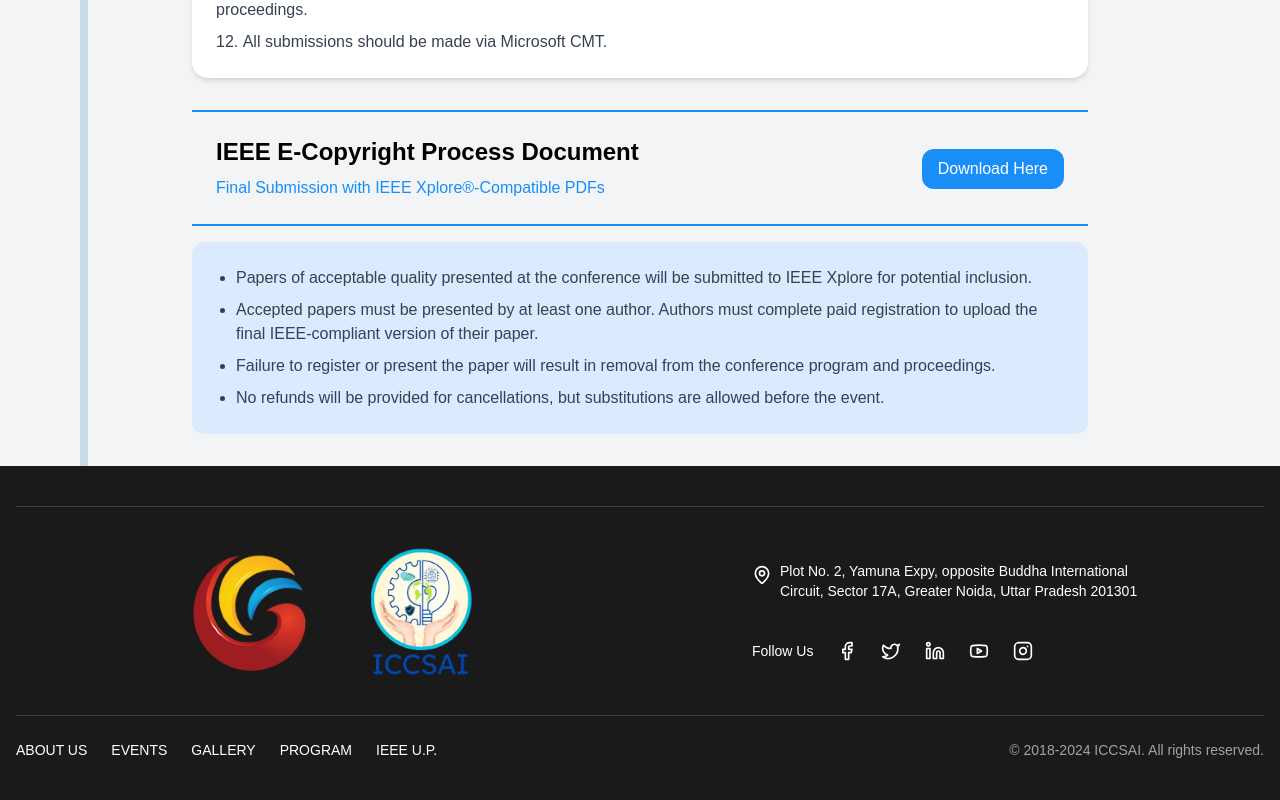
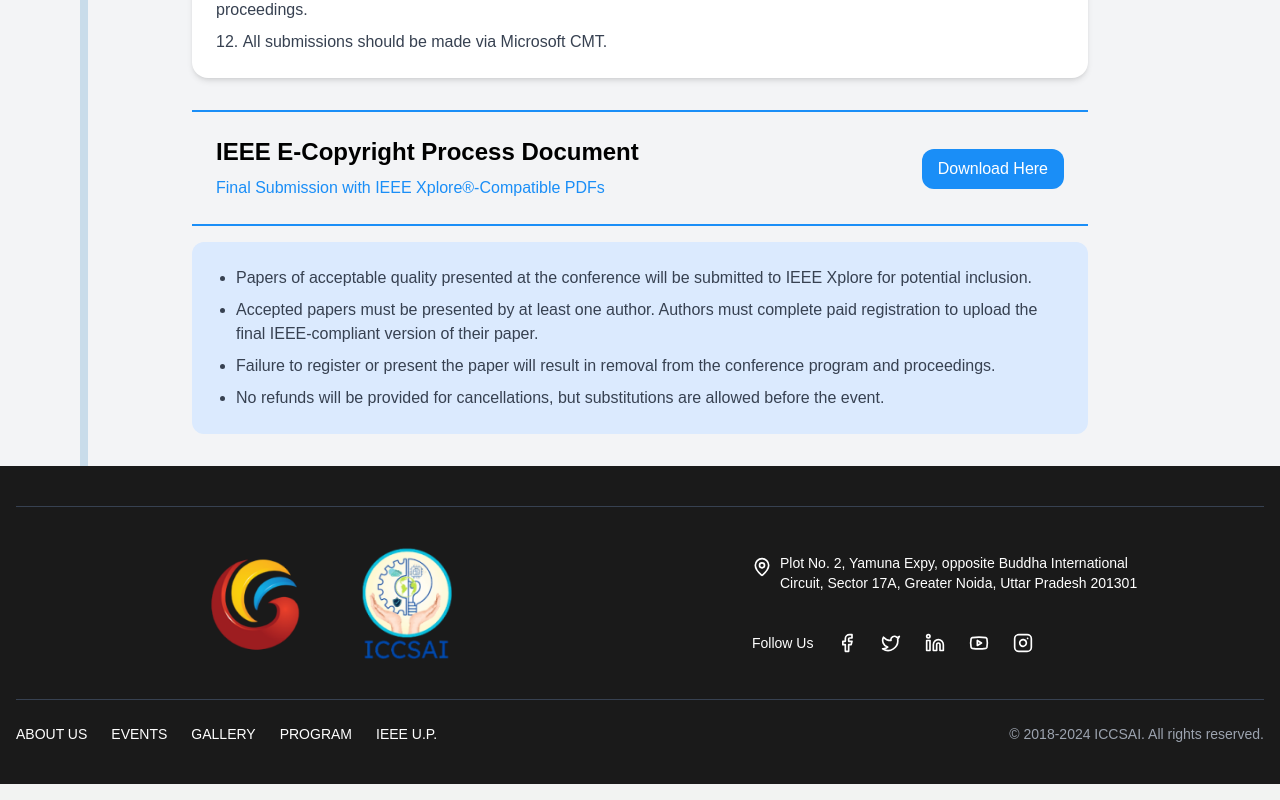
Before and after one commit to webdrave/WebWars_Webdrave, a Next.js app: page /guidelines in a window 1280 px wide. Shown: the part 1314-2114 px from the top of the page. Built offline with nearby package versions, Linux system fonts and the light colour scheme.

Commit message:
Fix Build Errors

```diff
--- a/src/app/guidelines/page.tsx
+++ b/src/app/guidelines/page.tsx
@@ -6,7 +6,7 @@ const Page = () => {
       {/* Left side line */}
       <div className="absolute -top-32 min-h-full bottom-0 left-2 md:left-4 lg:left-10 xl:left-20 border-[#C9DCEA] border-l-4 md:border-l-8 w-full"></div>
 
-      <h1 className="text-3xl md:text-5xl font-bold text-center mb-4">Author's Guidelines</h1>
+      <h1 className="text-3xl md:text-5xl font-bold text-center mb-4">Author&apos;s Guidelines</h1>
 
       <div className="max-w-4xl mx-auto">
         {/* Author's Guidelines */}
@@ -26,10 +26,10 @@ const Page = () => {
         {/* Paper Formatting Guidelines */}
         <div className="bg-white p-4 md:p-6 rounded-2xl shadow-md mt-6 md:mt-8">
           <ul className="list-decimal list-inside text-gray-700 space-y-2 text-sm md:text-base">
-            <li>Paper Size: US Letter (8.5" x 11").</li>
+            <li>Paper Size: US Letter (8.5&quot; x 11&quot;).</li>
             <li>Paper Length: Maximum of 6 pages, including figures, tables, and references. Two additional pages are permitted with a charge of ₹1000 per page (Indian authors) or $50 per page (International authors).</li>
             <li>Formatting: Double-column layout, single-spaced, using 10pt Times New Roman font.</li>
-            <li>Margins: Top: 1" (25 mm) on the title page; 0.75" (19 mm) elsewhere. Left, Right, and Bottom margins: 0.75" (19 mm).</li>
+            <li>Margins: Top: 1&quot; (25 mm) on the title page; 0.75&quot; (19 mm) elsewhere. Left, Right, and Bottom margins: 0.75&quot; (19 mm).</li>
             <li>File Format: PDF, with a maximum size of 5MB. All fonts must be embedded.</li>
             <li>No page numbering should be included in the manuscript.</li>
             <li>Use the IEEE MS Word template provided via the link above for proper formatting.</li>
@@ -49,7 +49,7 @@ const Page = () => {
             <li>All figures, tables, and references must fit within the page limit.</li>
             <li>Papers will be reviewed based on originality, significance, technical quality, and clarity.</li>
             <li>The decision to accept or reject a paper rests with the Technical Program Committee.</li>
-            <li>Accepted papers must address reviewers' comments and meet final submission requirements.</li>
+            <li>Accepted papers must address reviewers&apos; comments and meet final submission requirements.</li>
             <li>The Conference Chair reserves the right to exclude papers not presented or meeting guidelines from the proceedings.</li>
             <li>All submissions should be made via Microsoft CMT.</li>
           </ul>
--- a/src/app/page.tsx
+++ b/src/app/page.tsx
@@ -6,7 +6,6 @@ import ScrollBaseAnimation from "@/components/ui/ScrollBaseAnimation";
 import ConferenceTopics from "@/components/conferencetopic";
 import KeyHighlights from "@/components/keyHighlights";
 import ConferenceTracks from "@/components/conferenceTracks";
-import Footer from "@/components/Footer";
 
 export default function Home() {
   return (
--- a/src/components/Footer.tsx
+++ b/src/components/Footer.tsx
@@ -1,4 +1,6 @@
 import React from "react";
+import Image from "next/image";
+
 import {
   Facebook,
   Twitter,
@@ -17,16 +19,22 @@ const Footer = () => {
           <div className="flex flex-col md:flex-row items-center text-center md:text-left">
             {/* Logos */}
             <div className="flex flex-row w-full md:w-1/2 items-center gap-6 md:gap-14 justify-center mb-6 md:mb-0">
-              <img
+
+<Image
   src="/logo/fGu.png"
   alt="Logo 1"
-                className="w-24 h-24 md:w-32 md:h-32 rounded-full"
+  width={100} // Adjust size according to your requirement
+  height={100}
+  className="rounded-full"
 />
-              <img
+
+<Image
   src="/logo/fIcc.png"
   alt="Logo 2"
-                className="w-22 h-24 md:w-30 md:h-32"
+  width={92} // Adjust size accordingly
+  height={100}
 />
+
             </div>
 
             <div className="w-full md:w-1/2 px-4 md:px-28 flex flex-col gap-6 md:gap-10 items-center md:items-start">
```
Lines whose indentation alone changed are shown as unchanged.
